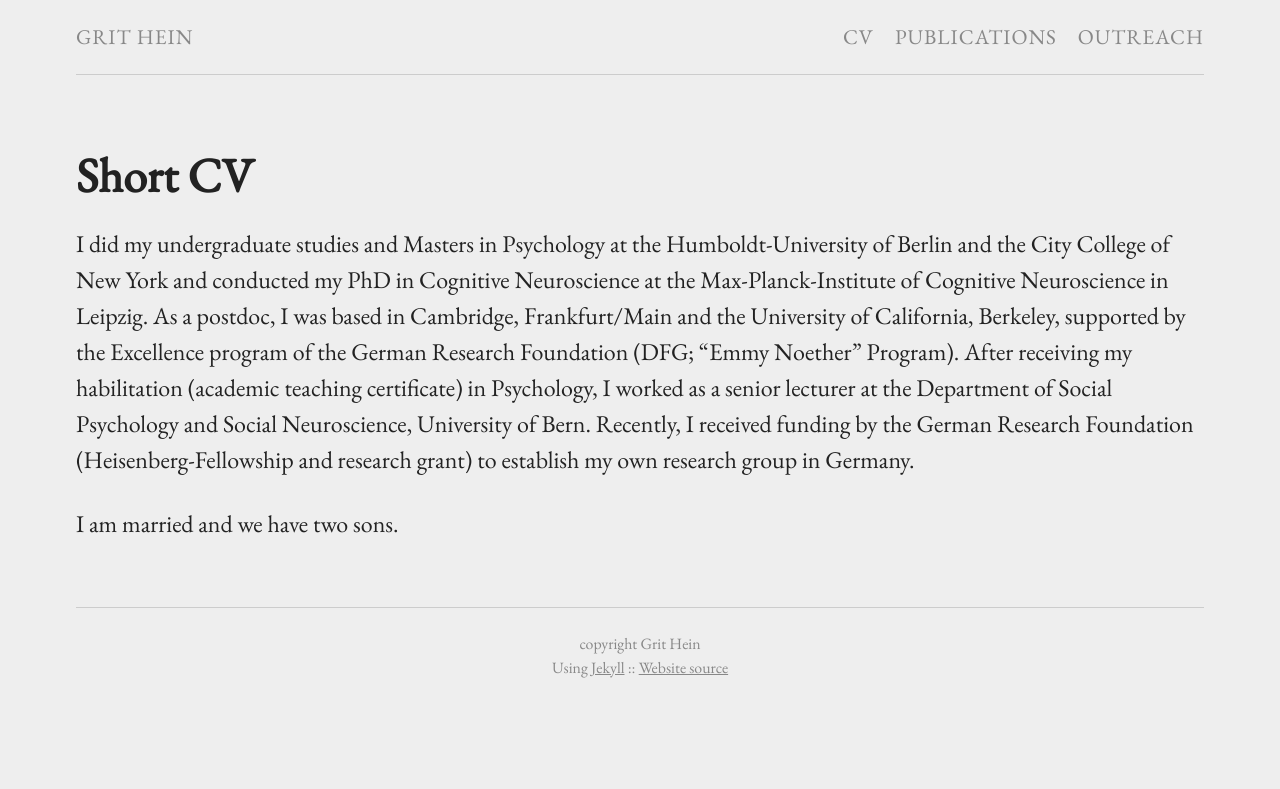
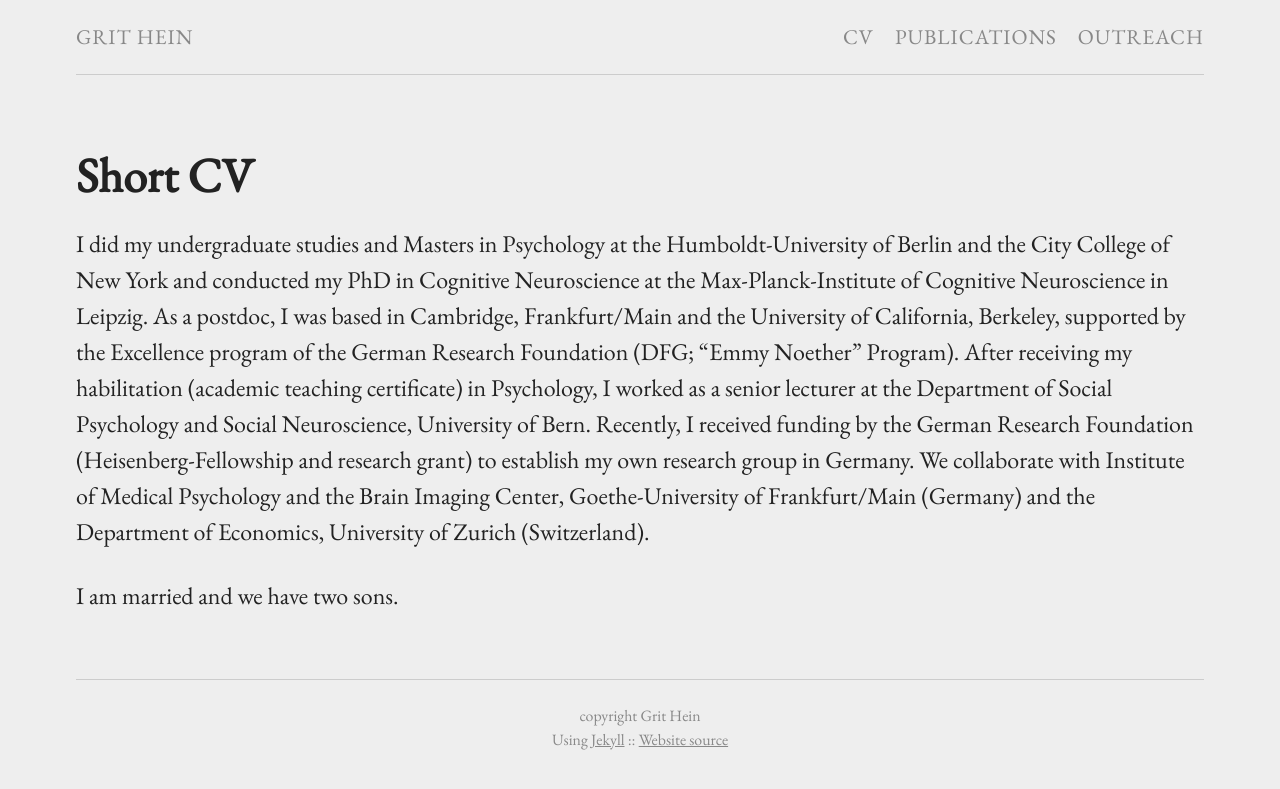
Before and after one commit to grithein/grithein, a Jekyll site: the page built from cv.md, in a window 1280 px wide. Shown: the top 789 px of the page. Built offline with Jekyll 4.4.1, drawn with Linux system fonts in a browser that asks for light colours.

Commit message:
Update from Forestry.io - cv.md

```diff
--- a/cv.md
+++ b/cv.md
@@ -3,6 +3,6 @@ title: Short CV
 layout: page
 permalink: "/cv/"
 ---
-I did my undergraduate studies and Masters in Psychology at the Humboldt-University of Berlin and the City College of New York and conducted my PhD in Cognitive Neuroscience at the Max-Planck-Institute of Cognitive Neuroscience in Leipzig. As a postdoc, I was based in Cambridge, Frankfurt/Main and the University of California, Berkeley, supported by the Excellence program of the German Research Foundation (DFG; “Emmy Noether” Program). After receiving my habilitation (academic teaching certificate) in Psychology, I worked as a senior lecturer at the Department of Social Psychology and Social Neuroscience, University of Bern. Recently, I received funding by the German Research Foundation (Heisenberg-Fellowship and research grant) to establish my own research group in Germany.
+I did my undergraduate studies and Masters in Psychology at the Humboldt-University of Berlin and the City College of New York and conducted my PhD in Cognitive Neuroscience at the Max-Planck-Institute of Cognitive Neuroscience in Leipzig. As a postdoc, I was based in Cambridge, Frankfurt/Main and the University of California, Berkeley, supported by the Excellence program of the German Research Foundation (DFG; “Emmy Noether” Program). After receiving my habilitation (academic teaching certificate) in Psychology, I worked as a senior lecturer at the Department of Social Psychology and Social Neuroscience, University of Bern. Recently, I received funding by the German Research Foundation (Heisenberg-Fellowship and research grant) to establish my own research group in Germany. We collaborate with Institute of Medical Psychology and the Brain Imaging Center, Goethe-University of Frankfurt/Main (Germany) and the Department of Economics, University of Zurich (Switzerland).
 
 I am married and we have two sons.
```
